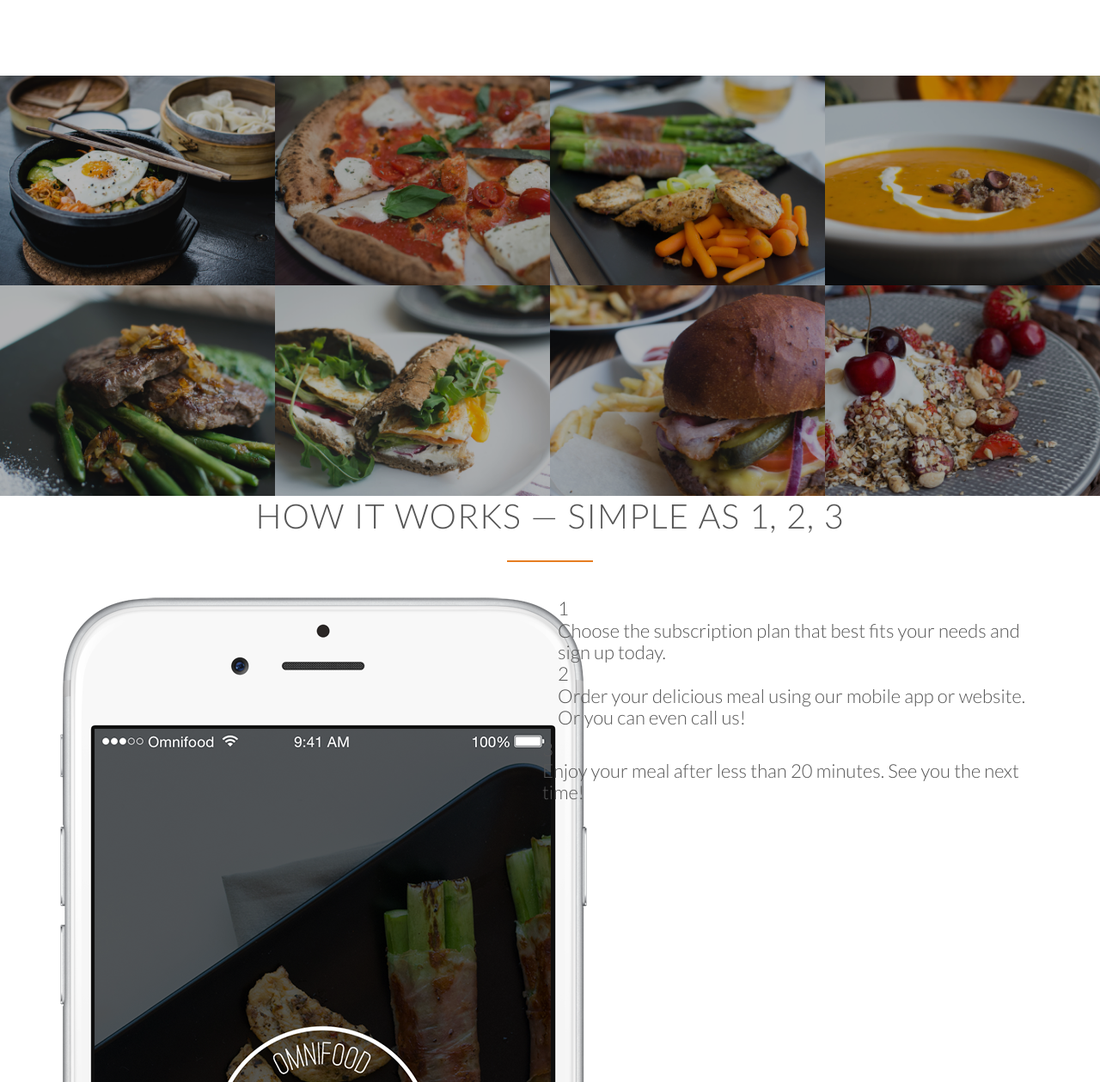
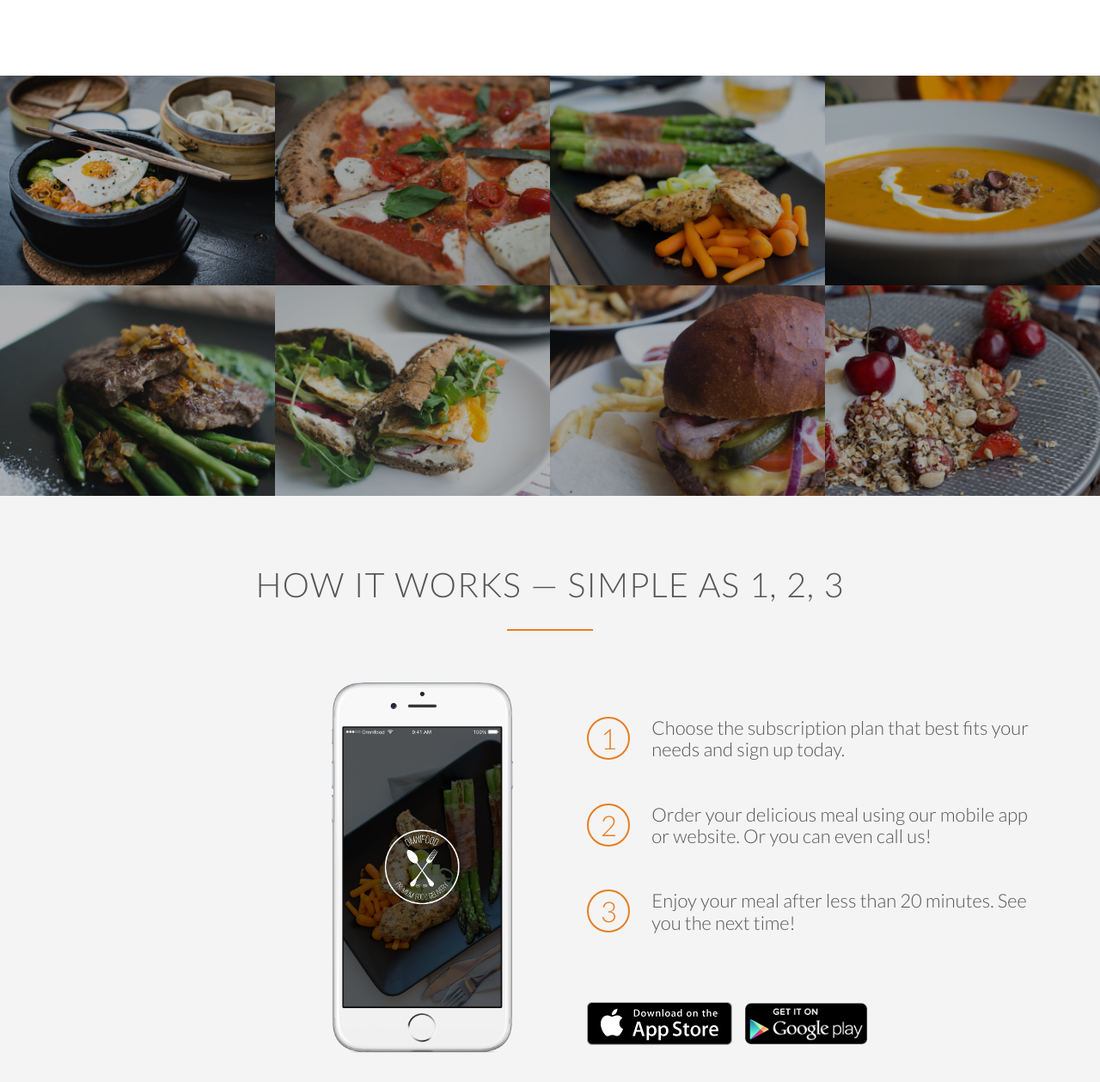
Before and after one commit to Nitiquita/udemy_omnifood, a website: page index.html in a window 1280 px wide. Shown: the part 1521-2780 px from the top of the page at 86% size. Drawn offline with Linux system fonts and the light colour scheme; files whose address does not match are found by name.

Commit message:
steps section

```diff
--- a/index.html
+++ b/index.html
@@ -83,7 +83,7 @@
 
         </div>
     </section class="section-meals">
-    <ul class="meals-showcase">
+    <ul class="meals-showcase clearfix">
         <li>
             <figure class="meal-photo">
                 <img src="resources/img/1.jpg" alt="Korean bibimbap with egg and vegetables">
@@ -105,7 +105,7 @@
             </figure>
         </li>
     </ul>
-    <ul class="meals-showcase">
+    <ul class="meals-showcase clearfix">
         <li>
             <figure class="meal-photo">
                 <img src="resources/img/5.jpg" alt="Paleo beef steak with vegetables">
@@ -133,10 +133,10 @@
             <h2>How it works &mdash; Simple as 1, 2, 3</h2>
         </div>
         <div class="row">
-            <div class="col span-1-of-2">
+            <div class="col span-1-of-2 steps-box">
                 <img src="resources/img/app-iPhone.png" alt="Omnifood app on iPhone" class="app-screen">
             </div>
-            <div class="col span-1-of-2">
+            <div class="col span-1-of-2 steps-box">
                 <div class="works-step">
                     <div>1</div>
                     <p>Choose the subscription plan that best fits your needs and sign up today.</p>
@@ -145,14 +145,19 @@
                     <div>2</div>
                     <p>Order your delicious meal using our mobile app or website. Or you can even call us!</p>
                 </div>
+                <div class="works-step">
+                    <div>3</div>
+                    <p>Enjoy your meal after less than 20 minutes. See you the next time!</p>
+                </div>
+                <a href- "#" class="btn-app">
+                    <img src="resources/img/download-app.svg" alt="App Store Button">
+                </a>
+                <a href- "#" class="btn-app">
+                    <img src="resources/img/download-app-android.png" alt="Play Store Button">
+                </a>
+
             </div>
-            <div class="works-step">
-                <div>3</div>
-                <p>Enjoy your meal after less than 20 minutes. See you the next time!</p>
-            </div>
-        </div>
-        <a href-"#" class="btn-app"><img src="resources/img/download-app.svg" alt="App Store Button"></a>
-        <a href-"#" class="btn-app"><img src="resources/img/download-app-android.png" alt="Play Store Button"></a>
+
         </div>
 
         </div>
--- a/resources/css/style.css
+++ b/resources/css/style.css
@@ -14,6 +14,16 @@ html {
     font-size: 22px;
     font-weight: 300;
     text-rendering: optimizeLegibility;
+}
+
+.clearfix {zoom: 1}
+.clearfix:after {
+    content: '.';
+    clear: both;
+    display: block;
+    height: 0;
+    visibility: hidden;
+
 }
 
 /*------------------------------------------*/
@@ -241,3 +251,54 @@ header {
     transform: scale(1.05);
 
 }
+
+/*------------------------------------------*/
+/*HOW IT WORKS*/
+/*------------------------------------------*/
+
+.section-steps {
+    background-color: #f4f4f4
+}
+
+.steps-box:first-child {
+    text-align: right;
+    padding-right: 3%;
+    margin-top: 30px;
+}
+
+.steps-box:last-child {
+    padding-left: 3%;
+    margin-top: 70px;
+}
+
+.app-screen {
+    width: 40%;
+}
+
+.works-step {
+    margin-bottom: 50px;
+}
+
+.works-step:last-of-type {
+    margin-bottom: 80px;
+}
+
+.works-step div {
+    color: #e67e22;
+    border: 2px solid #e67e22;
+    display: inline-block;
+    border-radius: 50%;
+    height: 50px;
+    width: 50px;
+    text-align: center;
+    padding: 5px;
+    float: left;
+    font-size: 150%;
+    margin-right: 25px;
+}
+
+.btn-app img {
+    height: 50px;
+    width: auto;
+    margin-right: 10px;
+}
```
